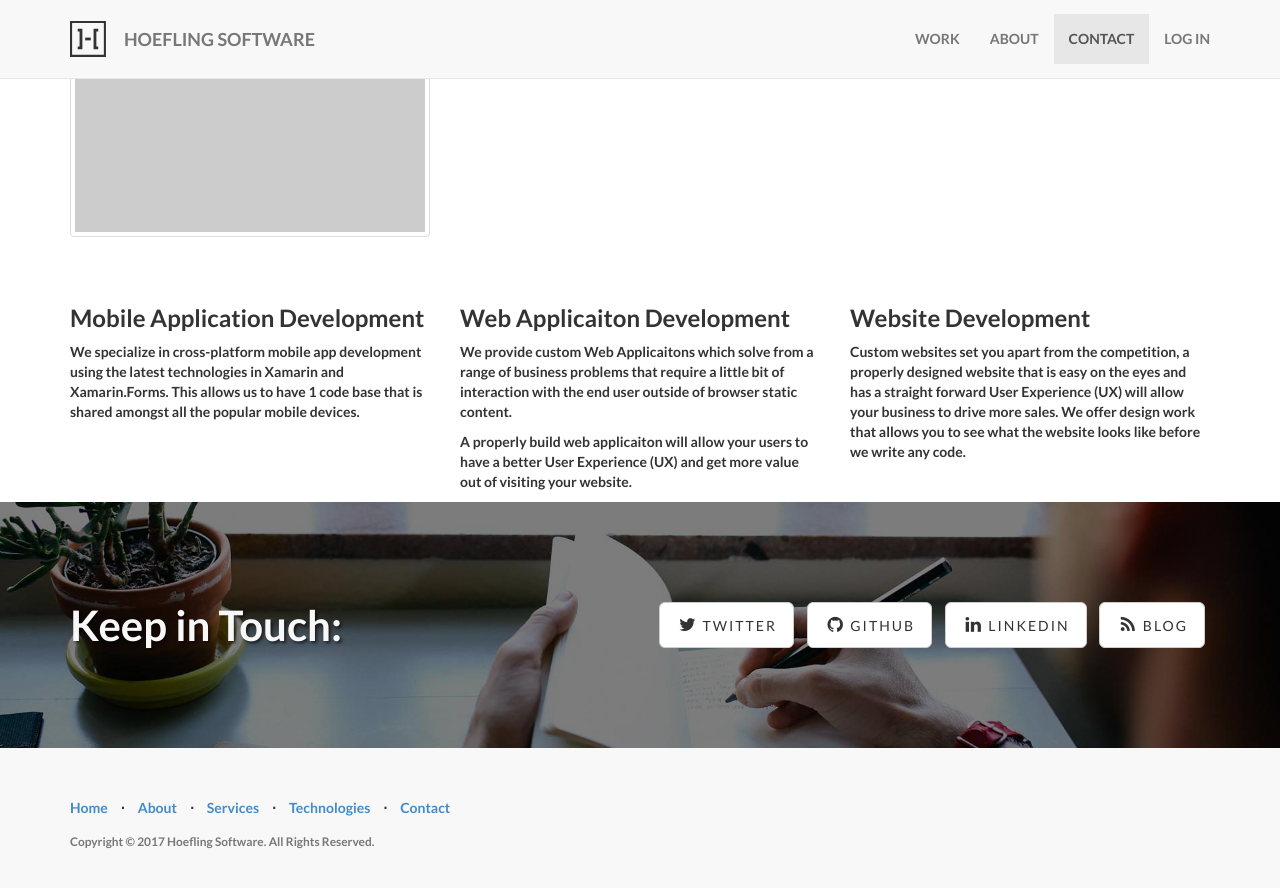
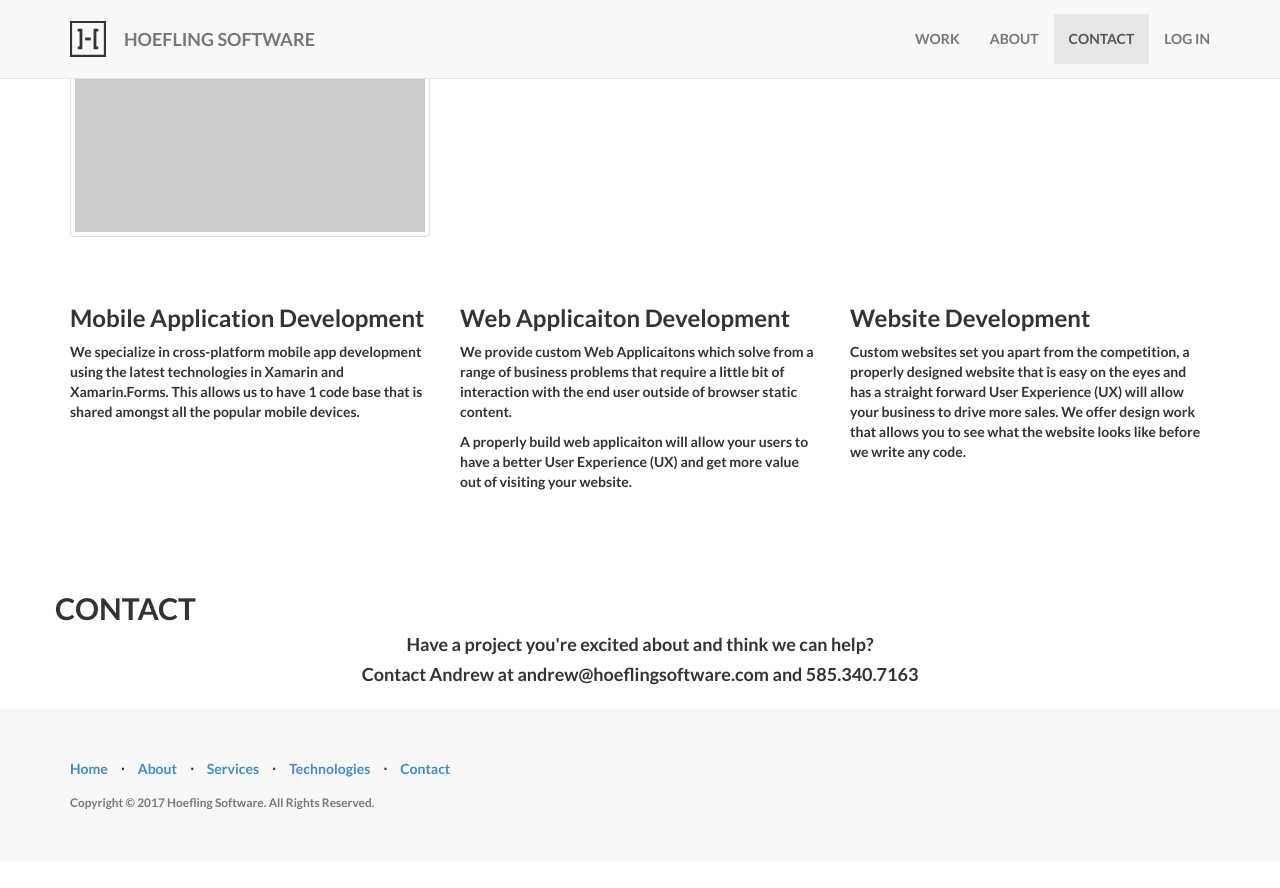
Before and after one commit to SkyeHoefling/hoeflingsoftware.github.io, a Jekyll site: the page built from index.html, in a window 1280 px wide and 900 px high, scrolled down 2579 px. Shown: the top 888 px of the window. Built offline with Jekyll 4.4.1, drawn with Linux system fonts in a browser that asks for light colours; after the commit the page ends 3440 px from its top, so only the background shows below that.

Commit message:
Added contact section

```diff
--- a/_includes/contact.html
+++ b/_includes/contact.html
@@ -1,25 +1,17 @@
-<section id="contact">
-	<div class="banner">
-		<div class="container">
+<!-- About Section -->
+<section id="contact" class="container">
+    <div class="row">
+        <h2>CONTACT</h2>
+        <div class="text-center">
+			<h4>Have a project you're excited about and think we can help?</h4>
+			<h4>Contact Andrew at andrew@hoeflingsoftware.com and 585.340.7163</h4>
+        </div>
+	</div>
+	<div class="row">
+		<form role="form">
+			<div class="form-group">
 
-			<div class="row">
-				<div class="col-lg-6">
-					<h2>Keep in Touch:</h2>
-				</div>
-				<div class="col-lg-6">
-					<ul class="list-inline banner-social-buttons">
-						{% for social in site.social %}
-						<li>
-							<a href="{{ social.url }}" class="btn btn-default btn-lg"><i class="fa fa-{{ social.title }} fa-fw"></i> <span class="network-name">{{ social.title }}</span></a>
-						</li>
-						{% endfor %}
-					</ul>
-				</div>
 			</div>
-
-		</div>
-		<!-- /.container -->
-
+		</form>
 	</div>
 </section>
-<!-- /.banner -->
```
